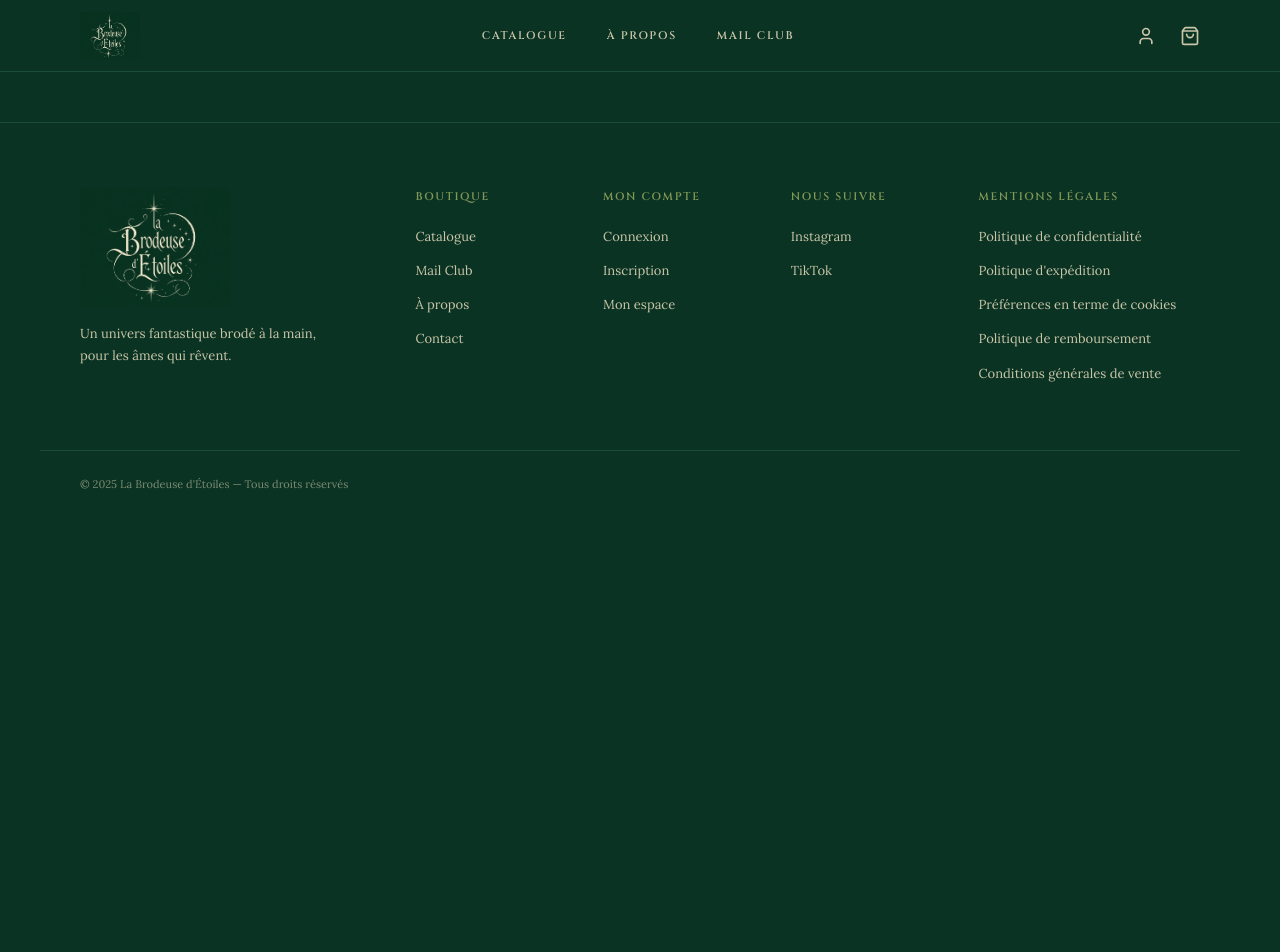
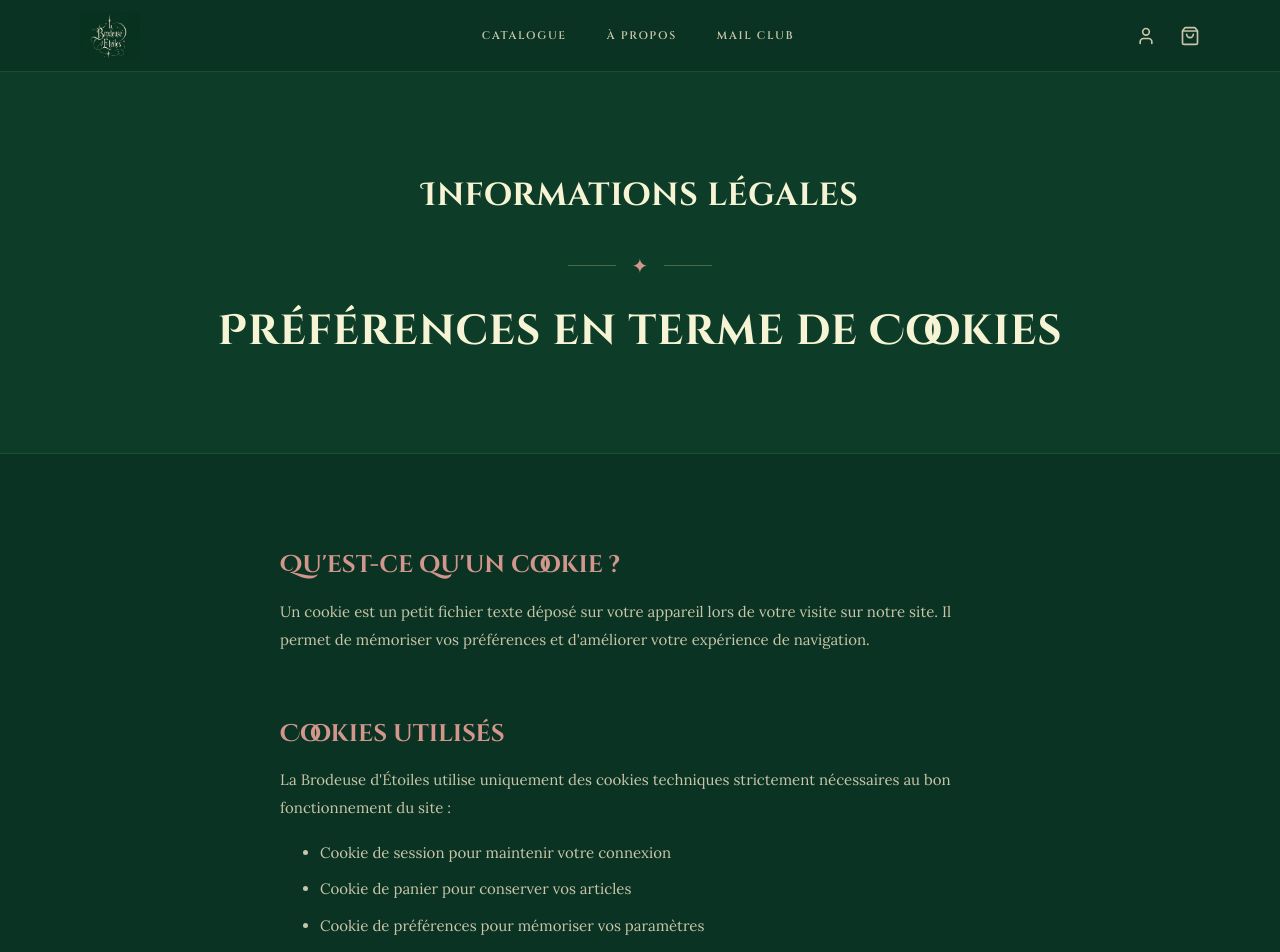
Before and after one commit to laurenegigan/la-brodeuse-etoiles, a React (Vite) app in the folder front/: page /cookies in a window 1280 px wide. Shown: the top 952 px of the page. Before the commit the page ends 800 px from the top, so only its background shows below. Built offline with nearby package versions, Linux system fonts and the light colour scheme.

Commit message:
feat: pages mentions légales + ScrollToTop

```diff
--- a/front/src/App.jsx
+++ b/front/src/App.jsx
@@ -1,6 +1,7 @@
 import { BrowserRouter, Routes, Route } from 'react-router-dom'
 import Navbar from './components/Navbar'
 import Footer from './components/Footer'
+import ScrollToTop from './components/ScrollToTop'
 import Home from './pages/Home'
 import Catalog from './pages/Catalog'
 import Product from './pages/Product'
@@ -21,20 +22,21 @@ import CGV from './pages/CGV'
 function App() {
   return (
     <BrowserRouter>
+      <ScrollToTop />
       <Navbar />
       <main>
         <Routes>
-          <Route path="/"          element={<Home />} />
+          <Route path="/" element={<Home />} />
           <Route path="/catalogue" element={<Catalog />} />
           <Route path="/produit/:id" element={<Product />} />
           <Route path="/mail-club" element={<MailClub />} />
-          <Route path="/a-propos"  element={<About />} />
-          <Route path="/contact"   element={<Contact />} />
+          <Route path="/a-propos" element={<About />} />
+          <Route path="/contact" element={<Contact />} />
           <Route path="/connexion" element={<Login />} />
           <Route path="/inscription" element={<Signup />} />
           <Route path="/mon-espace" element={<Profile />} />
-          <Route path="/admin"     element={<Admin />} />
-          <Route path="/paiement"  element={<Payment />} />
+          <Route path="/admin" element={<Admin />} />
+          <Route path="/paiement" element={<Payment />} />
           <Route path="/confidentialite" element={<Confidentialite />} />
           <Route path="/expedition" element={<Expedition />} />
           <Route path="/cookies" element={<Cookies />} />
--- /dev/null
+++ b/front/src/components/PageLegale.jsx
@@ -0,0 +1,22 @@
+import '../styles/PageLegale.css'
+
+function PageLegale({ titre, children }) {
+  return (
+    <div className="legale">
+      <section className="legale__hero">
+        <div className="container">
+          <p className="section-label">Informations légales</p>
+          <div className="ornament"><span>✦</span></div>
+          <h1>{titre}</h1>
+        </div>
+      </section>
+      <section className="legale__content">
+        <div className="container">
+          {children}
+        </div>
+      </section>
+    </div>
+  )
+}
+
+export default PageLegale
--- /dev/null
+++ b/front/src/components/ScrollToTop.jsx
@@ -0,0 +1,14 @@
+import { useEffect } from 'react'
+import { useLocation } from 'react-router-dom'
+
+function ScrollToTop() {
+  const { pathname } = useLocation()
+
+  useEffect(() => {
+    window.scrollTo(0, 0)
+  }, [pathname])
+
+  return null
+}
+
+export default ScrollToTop
--- a/front/src/pages/CGV.jsx
+++ b/front/src/pages/CGV.jsx
@@ -1,4 +1,30 @@
+import PageLegale from '../components/PageLegale'
+
 function CGV() {
-  return <div>CGV</div>
+  return (
+    <PageLegale titre="Conditions Générales de Vente">
+      <h2>Article 1 — Objet</h2>
+      <p>Les présentes conditions générales de vente s'appliquent à toutes les commandes passées sur le site La Brodeuse d'Étoiles par tout client non professionnel.</p>
+
+      <h2>Article 2 — Produits</h2>
+      <p>Les produits proposés sont des créations artisanales : stickers, papeterie, illustrations et abonnements mail club. Chaque produit est décrit avec soin sur la fiche produit correspondante.</p>
+
+      <h2>Article 3 — Prix</h2>
+      <p>Les prix sont indiqués en euros toutes taxes comprises. La Brodeuse d'Étoiles se réserve le droit de modifier ses prix à tout moment, les produits étant facturés sur la base des tarifs en vigueur au moment de la validation de la commande.</p>
+
+      <h2>Article 4 — Commande</h2>
+      <p>Toute commande implique l'acceptation des présentes CGV. La validation de la commande vaut acceptation de ces conditions.</p>
+
+      <h2>Article 5 — Livraison</h2>
+      <p>Les commandes sont expédiées sous 48h ouvrées. Les frais d'expédition sont calculés lors de la validation de la commande selon le lieu de livraison.</p>
+
+      <h2>Article 6 — Droit de rétractation</h2>
+      <p>Conformément à la législation en vigueur, vous disposez d'un délai de 14 jours à compter de la réception de votre commande pour exercer votre droit de rétractation.</p>
+
+      <h2>Article 7 — Contact</h2>
+      <p>Pour toute question relative à vos commandes, vous pouvez nous contacter via la page Contact du site.</p>
+    </PageLegale>
+  )
 }
+
 export default CGV
--- a/front/src/pages/Confidentialite.jsx
+++ b/front/src/pages/Confidentialite.jsx
@@ -1,4 +1,29 @@
+import PageLegale from '../components/PageLegale'
+
 function Confidentialite() {
-  return <div>Confidentialité</div>
+  return (
+    <PageLegale titre="Politique de Confidentialité">
+      <h2>Collecte des données</h2>
+      <p>La Brodeuse d'Étoiles collecte uniquement les données nécessaires au traitement de vos commandes et à la gestion de votre abonnement mail club : nom, prénom, adresse email et adresse de livraison.</p>
+
+      <h2>Utilisation des données</h2>
+      <p>Vos données personnelles sont utilisées exclusivement pour :</p>
+      <ul>
+        <li>Le traitement et le suivi de vos commandes</li>
+        <li>La gestion de votre abonnement mail club</li>
+        <li>La communication relative à vos commandes</li>
+      </ul>
+
+      <h2>Conservation des données</h2>
+      <p>Vos données sont conservées pendant la durée nécessaire à l'exécution du contrat et conformément aux obligations légales en vigueur.</p>
+
+      <h2>Vos droits</h2>
+      <p>Conformément au RGPD, vous disposez d'un droit d'accès, de rectification, de suppression et de portabilité de vos données. Pour exercer ces droits, contactez-nous via la page Contact.</p>
+
+      <h2>Cookies</h2>
+      <p>Le site utilise des cookies techniques nécessaires à son bon fonctionnement. Aucun cookie publicitaire n'est utilisé.</p>
+    </PageLegale>
+  )
 }
+
 export default Confidentialite
--- a/front/src/pages/Cookies.jsx
+++ b/front/src/pages/Cookies.jsx
@@ -1,4 +1,26 @@
+import PageLegale from '../components/PageLegale'
+
 function Cookies() {
-  return <div>Cookies</div>
+  return (
+    <PageLegale titre="Préférences en terme de Cookies">
+      <h2>Qu'est-ce qu'un cookie ?</h2>
+      <p>Un cookie est un petit fichier texte déposé sur votre appareil lors de votre visite sur notre site. Il permet de mémoriser vos préférences et d'améliorer votre expérience de navigation.</p>
+
+      <h2>Cookies utilisés</h2>
+      <p>La Brodeuse d'Étoiles utilise uniquement des cookies techniques strictement nécessaires au bon fonctionnement du site :</p>
+      <ul>
+        <li>Cookie de session pour maintenir votre connexion</li>
+        <li>Cookie de panier pour conserver vos articles</li>
+        <li>Cookie de préférences pour mémoriser vos paramètres</li>
+      </ul>
+
+      <h2>Cookies tiers</h2>
+      <p>Aucun cookie publicitaire ou de tracking tiers n'est utilisé sur ce site.</p>
+
+      <h2>Gestion des cookies</h2>
+      <p>Vous pouvez à tout moment modifier vos préférences de cookies depuis les paramètres de votre navigateur. La désactivation des cookies techniques peut affecter le bon fonctionnement du site.</p>
+    </PageLegale>
+  )
 }
+
 export default Cookies
--- a/front/src/pages/Expedition.jsx
+++ b/front/src/pages/Expedition.jsx
@@ -1,4 +1,27 @@
+import PageLegale from '../components/PageLegale'
+
 function Expedition() {
-  return <div>Expédition</div>
+  return (
+    <PageLegale titre="Politique d'Expédition">
+      <h2>Délais de préparation</h2>
+      <p>Toutes les commandes sont préparées et expédiées sous 48h ouvrées après validation du paiement.</p>
+
+      <h2>Modes d'expédition</h2>
+      <p>Les commandes sont expédiées via La Poste en lettre suivie ou en colissimo selon le poids et le contenu de la commande.</p>
+
+      <h2>Frais d'expédition</h2>
+      <p>Les frais d'expédition sont calculés automatiquement lors de la validation de votre commande en fonction de votre adresse de livraison.</p>
+
+      <h2>Suivi de commande</h2>
+      <p>Un numéro de suivi vous sera communiqué par email dès l'expédition de votre commande.</p>
+
+      <h2>Livraison internationale</h2>
+      <p>La Brodeuse d'Étoiles expédie dans toute la France métropolitaine ainsi qu'en Europe. Pour toute autre destination, contactez-nous via la page Contact.</p>
+
+      <h2>Problème de livraison</h2>
+      <p>En cas de colis perdu ou endommagé, contactez-nous dans les 7 jours suivant la date de livraison estimée.</p>
+    </PageLegale>
+  )
 }
+
 export default Expedition
--- a/front/src/pages/Remboursement.jsx
+++ b/front/src/pages/Remboursement.jsx
@@ -1,4 +1,29 @@
+import PageLegale from '../components/PageLegale'
+
 function Remboursement() {
-  return <div>Remboursement</div>
+  return (
+    <PageLegale titre="Politique de Remboursement">
+      <h2>Droit de rétractation</h2>
+      <p>Conformément à la loi, vous disposez d'un délai de 14 jours à compter de la réception de votre commande pour exercer votre droit de rétractation, sans avoir à justifier de motifs.</p>
+
+      <h2>Conditions de retour</h2>
+      <p>Pour être accepté, le retour doit respecter les conditions suivantes :</p>
+      <ul>
+        <li>Le produit doit être dans son état d'origine, non utilisé</li>
+        <li>Le produit doit être dans son emballage d'origine</li>
+        <li>La demande de retour doit être effectuée dans les 14 jours suivant la réception</li>
+      </ul>
+
+      <h2>Procédure de retour</h2>
+      <p>Pour initier un retour, contactez-nous via la page Contact en indiquant votre numéro de commande et le motif du retour. Nous vous communiquerons les instructions de retour.</p>
+
+      <h2>Remboursement</h2>
+      <p>Le remboursement sera effectué dans les 14 jours suivant la réception du retour, via le même moyen de paiement que celui utilisé lors de la commande.</p>
+
+      <h2>Exceptions</h2>
+      <p>Les produits personnalisés et les abonnements mail club en cours ne peuvent pas faire l'objet d'un remboursement sauf défaut de fabrication.</p>
+    </PageLegale>
+  )
 }
+
 export default Remboursement
--- /dev/null
+++ b/front/src/styles/PageLegale.css
@@ -0,0 +1,57 @@
+/* ============================================
+   PAGES LÉGALES
+   ============================================ */
+
+.legale {
+  padding-top: var(--nav-height);
+}
+
+.legale__hero {
+  padding: var(--space-3xl) 0;
+  background: var(--color-forest-mid);
+  border-bottom: 1px solid var(--color-forest-light);
+  text-align: center;
+}
+
+.legale__content {
+  padding: var(--space-3xl) 0;
+  background: var(--color-forest);
+  max-width: 800px;
+  margin: 0 auto;
+}
+
+.legale__content h2 {
+  font-size: var(--text-xl);
+  margin-bottom: var(--space-md);
+  margin-top: var(--space-2xl);
+  color: var(--color-terracotta);
+}
+
+.legale__content h2:first-child {
+  margin-top: 0;
+}
+
+.legale__content p {
+  font-size: var(--text-base);
+  line-height: 1.9;
+  margin-bottom: var(--space-md);
+}
+
+.legale__content ul {
+  list-style: disc;
+  padding-left: var(--space-xl);
+  margin-bottom: var(--space-md);
+}
+
+.legale__content ul li {
+  font-family: var(--font-body);
+  font-size: var(--text-base);
+  color: var(--color-cream-dim);
+  line-height: 1.9;
+  margin-bottom: var(--space-sm);
+}
+
+.legale__content a {
+  color: var(--color-terracotta);
+  text-decoration: underline;
+}
```
